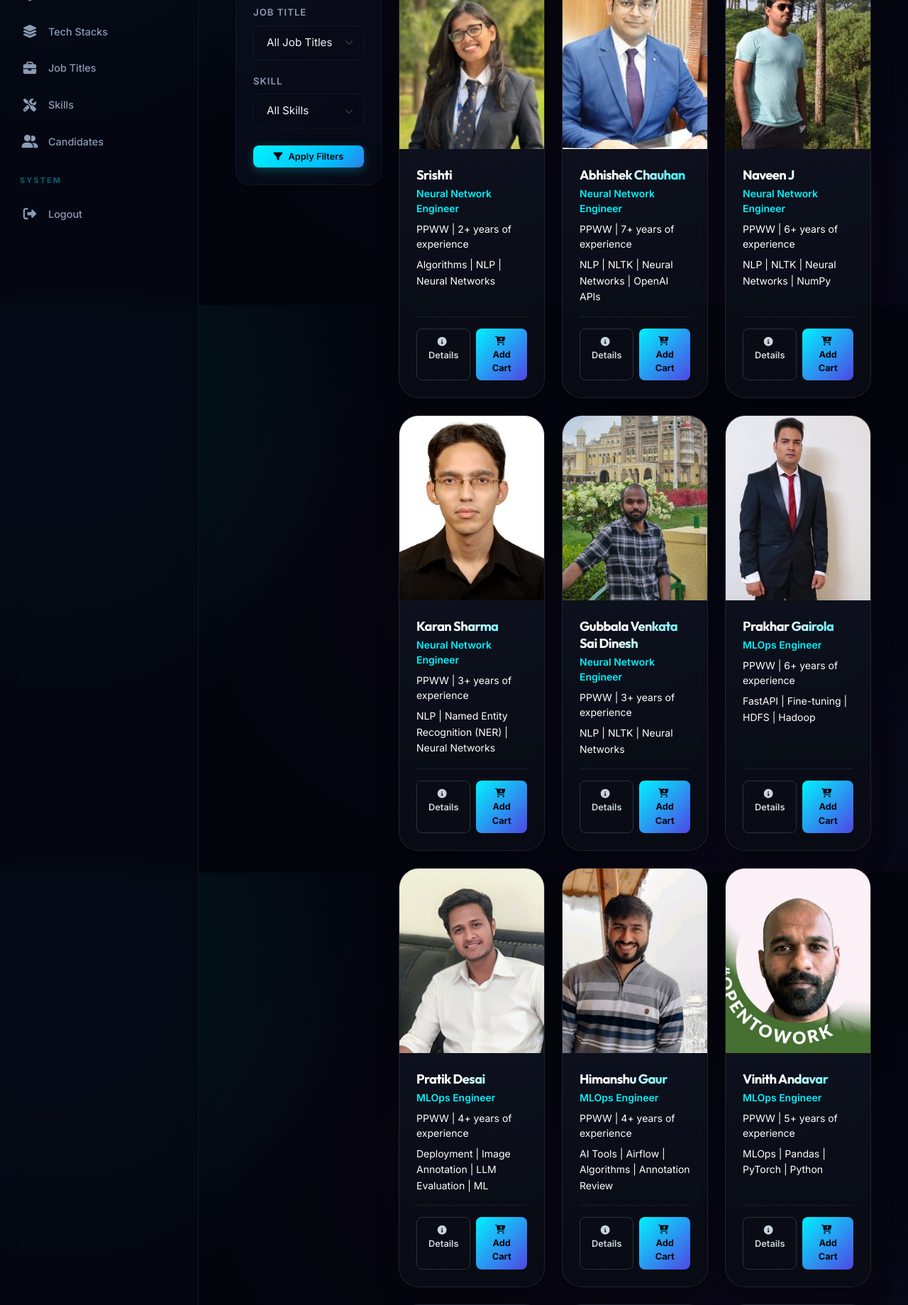
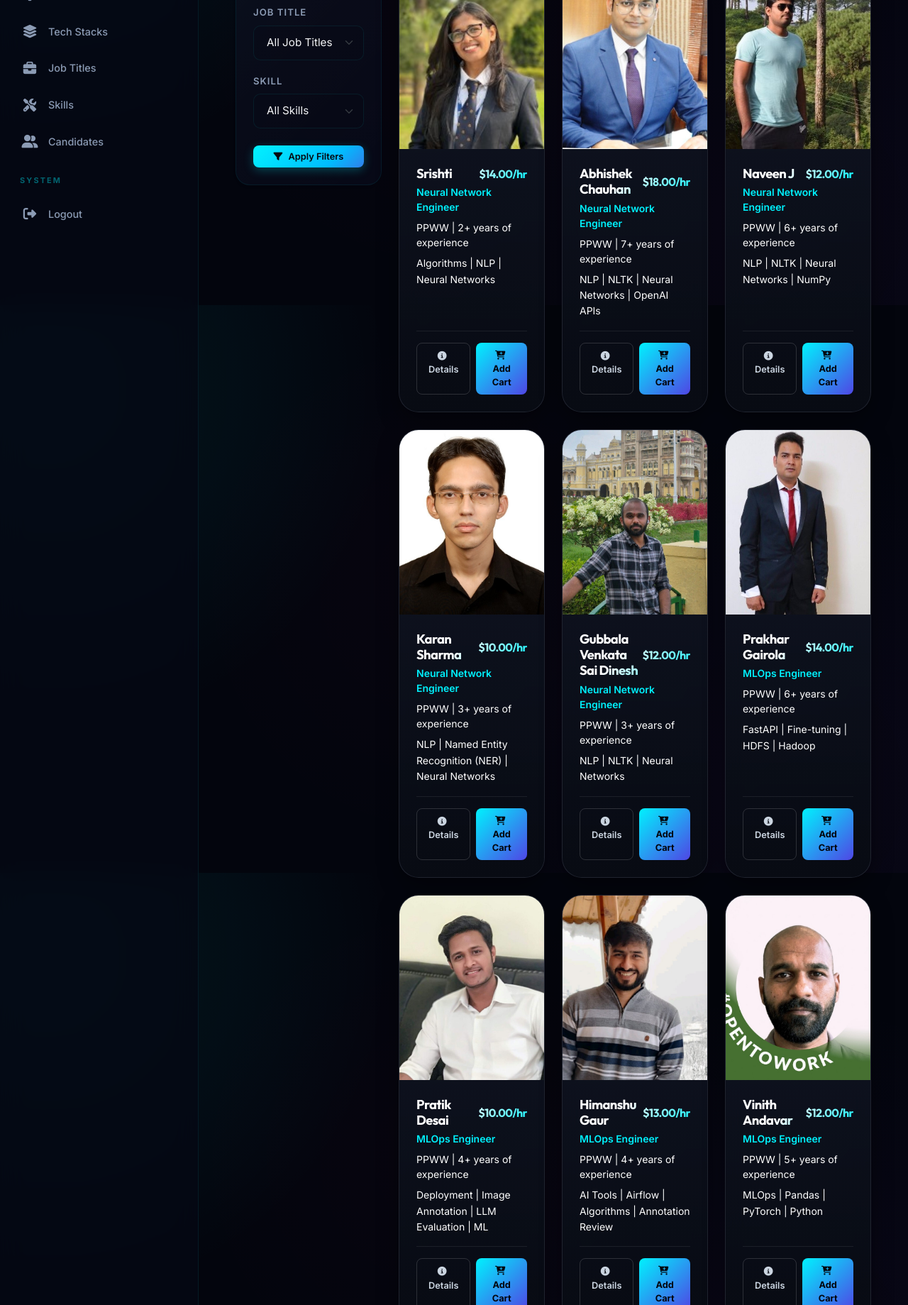
Before and after one commit to saichandramouli/talent-portal, a Django app: page /clients/dashboard/ in a window 1280 px wide. Shown: the part 370-2209 px from the top of the page at 71% size. Run offline with Django 5.2, Linux system fonts and the light colour scheme; a user stored in the database is signed in; data comes from the database, SQL or seed files in the repository; both versions use the stored data as it was after the commit.

Commit message:
added rate card for candidate

```diff
--- a/templates/clients/client_dashboard.html
+++ b/templates/clients/client_dashboard.html
@@ -111,8 +111,9 @@
                         <!-- Bottom Content Section (Frosted Dark Cyber Theme) -->
                         <div class="card-content-cyber flex-grow-1 d-flex flex-column justify-content-between">
                             <div class="mb-3 text-start">
-                                <h5 class="fw-bold mb-1">
+                                <h5 class="fw-bold mb-1 d-flex justify-content-between align-items-center">
                                     <span class="text-white">{{ candidate.full_name }}</span>
+                                    <span class="text-cyan-accent fs-6 fw-bold">${{ candidate.rate_card }}/hr</span>
                                 </h5>
                                 {% if candidate.job_title %}
                                 <div class="text-cyan-accent small mb-2 fw-semibold">
```
Also changed, not shown: db.sqlite3.
